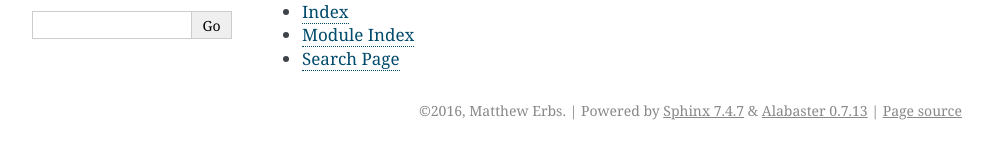
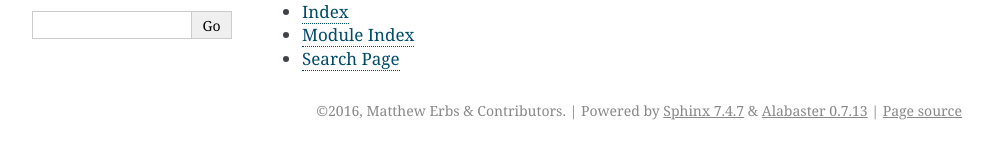
Before and after one commit to merbla/splunk-octopusdeploy-add-on, a Sphinx documentation site: the page built from docs/index.rst, in a window 1280 px wide. Shown: the part 300-459 px from the top of the page, without its empty margins (148-1141 px from the left). Built offline with Sphinx 7.4.7, drawn with Linux system fonts in a browser that asks for light colours.

```diff
--- a/docs/conf.py
+++ b/docs/conf.py
@@ -49,17 +49,17 @@ master_doc = 'index'
 
 # General information about the project.
 project = u'splunk-octopusdeploy-add-on'
-copyright = u'2016, Matthew Erbs'
-author = u'Matthew Erbs'
+copyright = u'2016, Matthew Erbs & Contributors'
+author = u'Matthew Erbs & Contributors '
 
 # The version info for the project you're documenting, acts as replacement for
 # |version| and |release|, also used in various other places throughout the
 # built documents.
 #
 # The short X.Y version.
-version = u'0.0.1'
+version = u'0.1'
 # The full version, including alpha/beta/rc tags.
-release = u'0.0.1'
+release = u'0.1'
 
 # The language for content autogenerated by Sphinx. Refer to documentation
 # for a list of supported languages.
```
Also changed, not shown: .travis.yml, 1 other file.
